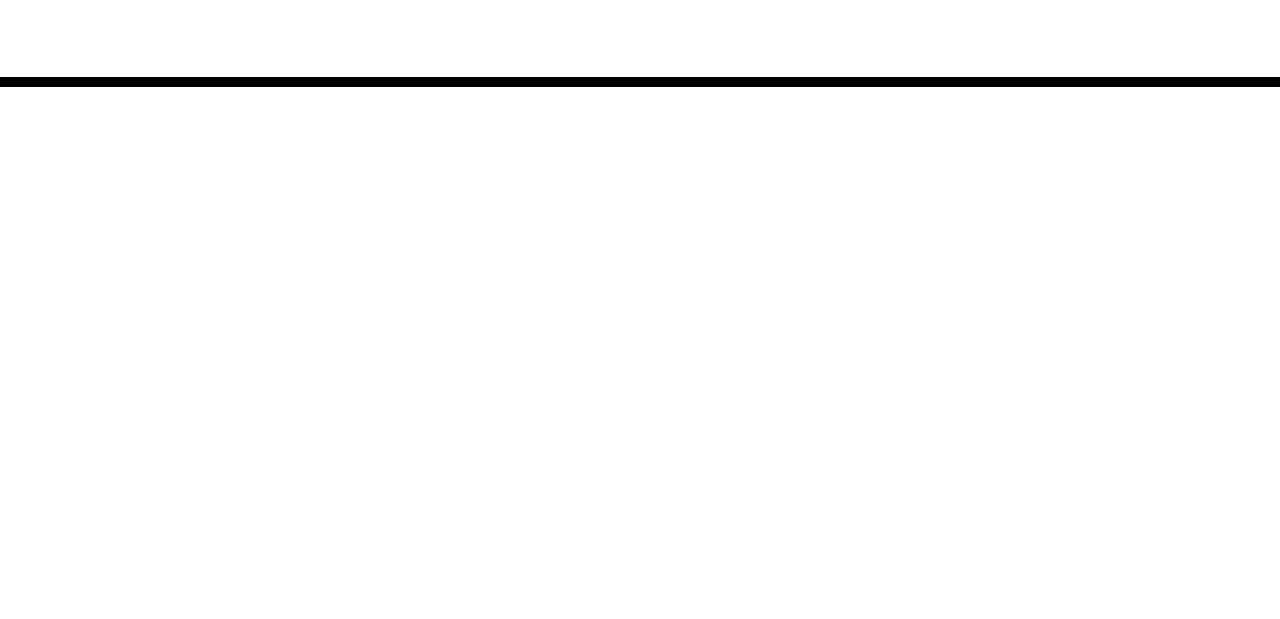
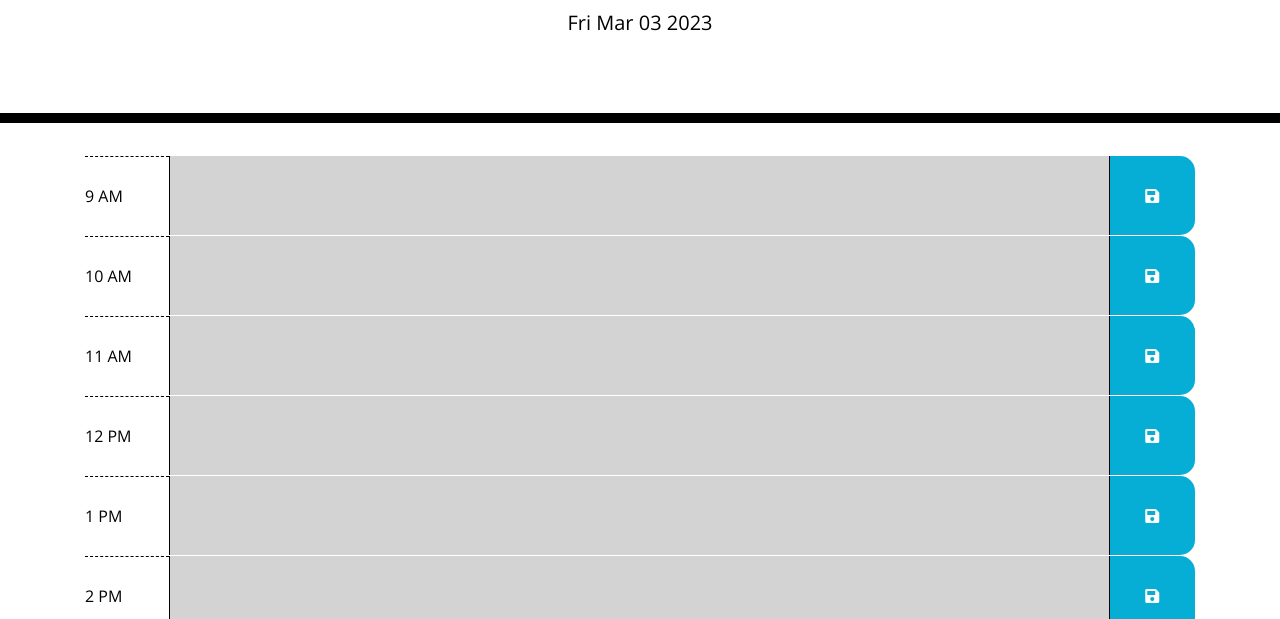
Before and after one commit to moelmi89/Week-5-Third-Party-API-Calender, a plain HTML site: page index.html in a window 1280 px wide. Shown: the part 181-800 px from the top of the page. Drawn offline with nearby package versions, Linux system fonts and the light colour scheme.

Commit message:
javascript bug fixed

```diff
--- a/index.html
+++ b/index.html
@@ -34,6 +34,6 @@
 
     <script src="https://cdnjs.cloudflare.com/ajax/libs/jquery/3.2.1/jquery.min.js"></script>
     <script src="https://cdnjs.cloudflare.com/ajax/libs/moment.js/2.24.0/moment.min.js"></script>
-    <script src=".assets/script.js"></script>
+    <script src="./assets/script.js"></script>
   </body>
 </html>
```
